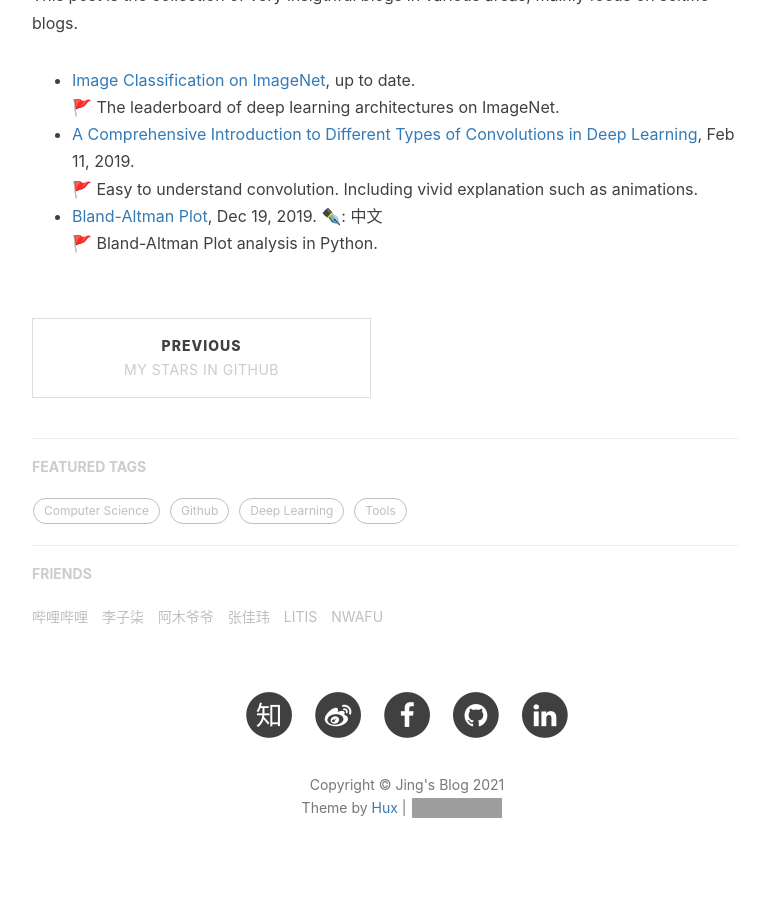
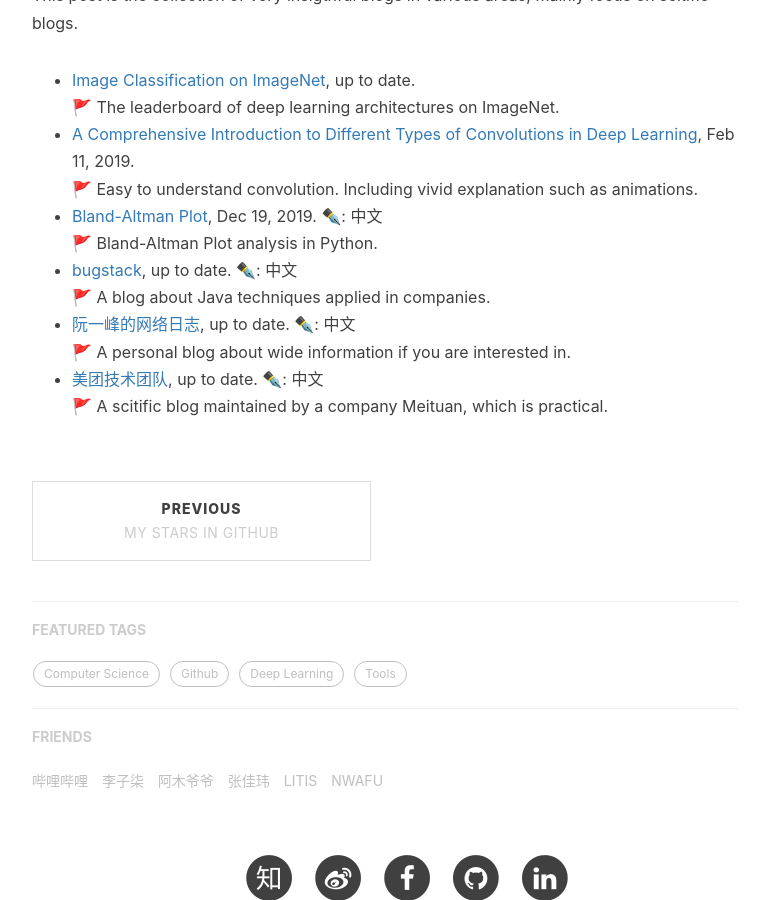
Before and after one commit to jizhang02/jizhang02.github.io, a Jekyll site: the page built from _posts/2021-04-12-blogs.markdown, in a window 1280 px wide and 900 px high, scrolled down 707 px. Shown: the whole window, without its empty margins (233-1003 px from the left). Built offline with Jekyll 4.4.1, drawn with Linux system fonts in a browser that asks for light colours; nearby versions of some CDN libraries; comment, search, counter and statistics services are not loaded; grey boxes are pictures that could not be loaded.

Commit message:
Update 2021-04-12-blogs.markdown

```diff
--- a/_posts/2021-04-12-blogs.markdown
+++ b/_posts/2021-04-12-blogs.markdown
@@ -20,3 +20,9 @@
 🚩 Easy to understand convolution. Including vivid explanation such as animations.
 * [Bland-Altman Plot](https://cloud.tencent.com/developer/article/1556951), Dec 19, 2019. ✒️: 中文
 🚩 Bland-Altman Plot analysis in Python.
+* [bugstack](https://bugstack.cn/), up to date.  ✒️: 中文
+🚩 A blog about Java techniques applied in companies.
+* [阮一峰的网络日志](http://www.ruanyifeng.com/blog/),  up to date.  ✒️: 中文
+🚩 A personal blog about wide information if you are interested in.
+* [美团技术团队](https://tech.meituan.com/), up to date.  ✒️: 中文
+🚩 A scitific blog maintained by a company Meituan, which is practical.
```
